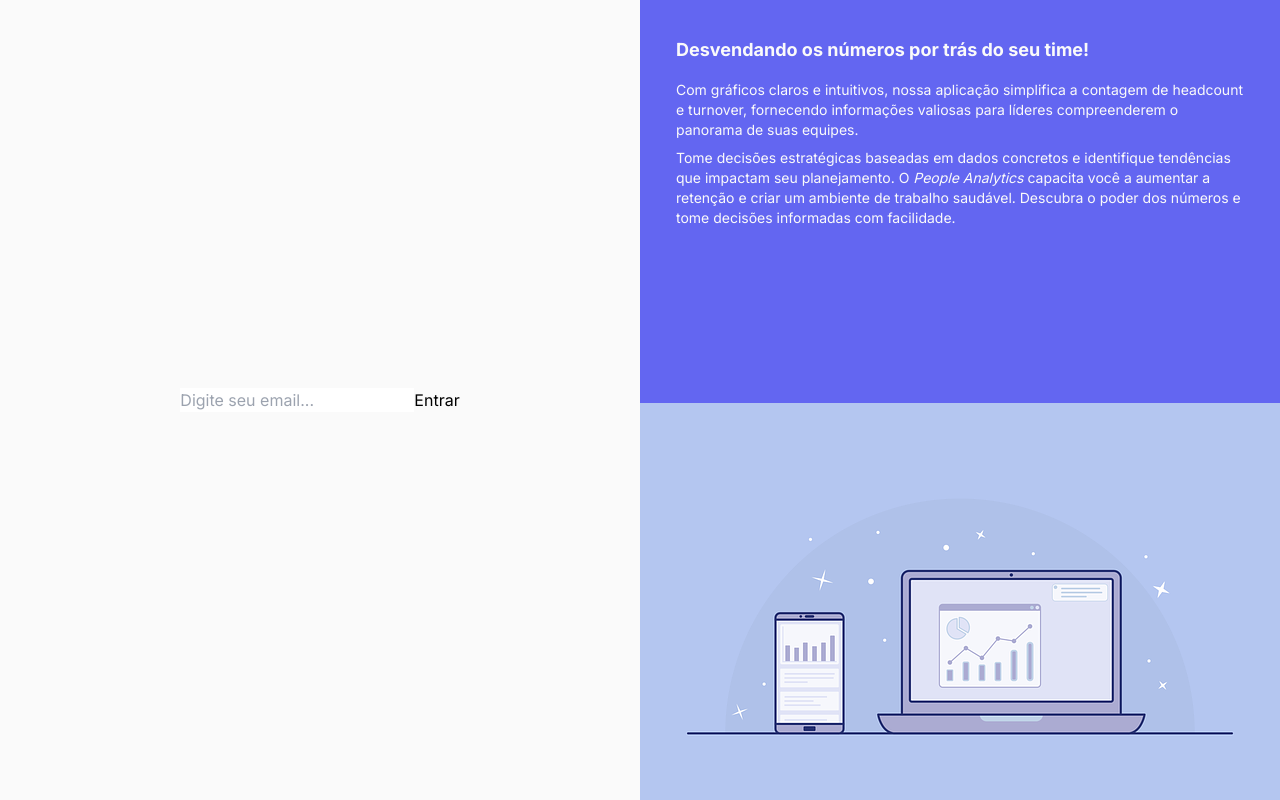
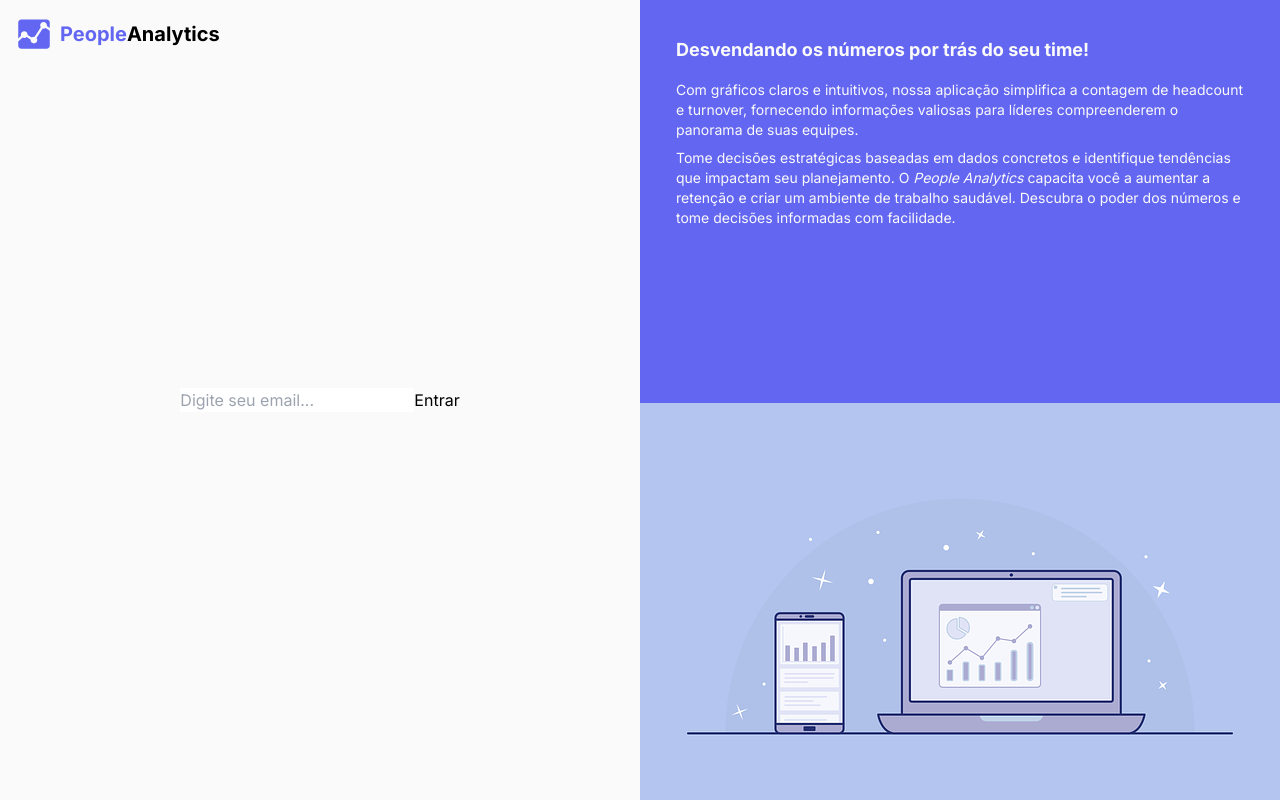
Before and after one commit to turevel/people-analytics, a React (Vite) app in the folder frontend/: page /login in a window 1280 px wide. Built offline with nearby package versions, Linux system fonts and the light colour scheme.

Commit message:
feat: create login logo component

```diff
--- /dev/null
+++ b/frontend/src/components/LoginLogo/LoginLogo.tsx
@@ -0,0 +1,12 @@
+import { IonMdAnalytics } from '@/components/_icons/IonMdAnalytics';
+
+function LoginLogo() {
+	return (
+		<h1 className="absolute top-4 left-4 font-bold text-xl flex items-center">
+			<IonMdAnalytics className="text-4xl text-indigo-500 mr-2"/>
+			<span className="text-indigo-500">People</span>Analytics
+		</h1>
+	);
+}
+
+export default LoginLogo;
--- a/frontend/src/routes/Login/Login.tsx
+++ b/frontend/src/routes/Login/Login.tsx
@@ -1,9 +1,11 @@
 import LoginForm from '@/components/LoginForm/LoginForm';
+import LoginLogo from '@/components/LoginLogo/LoginLogo';
 import LoginTemplate from '@/components/LoginTemplate/LoginTemplate';
 
 function Login() {
 	return (
-		<main className="bg-zinc-50 page grid place-items-center grid-cols-2">
+		<main className="bg-zinc-50 page grid place-items-center grid-cols-2 relative">
+			<LoginLogo />
 			<LoginForm />
 			<LoginTemplate />
 		</main>
```
